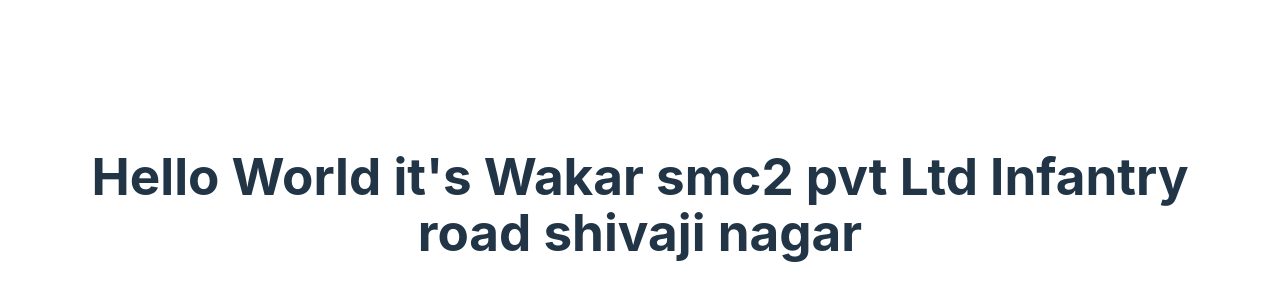
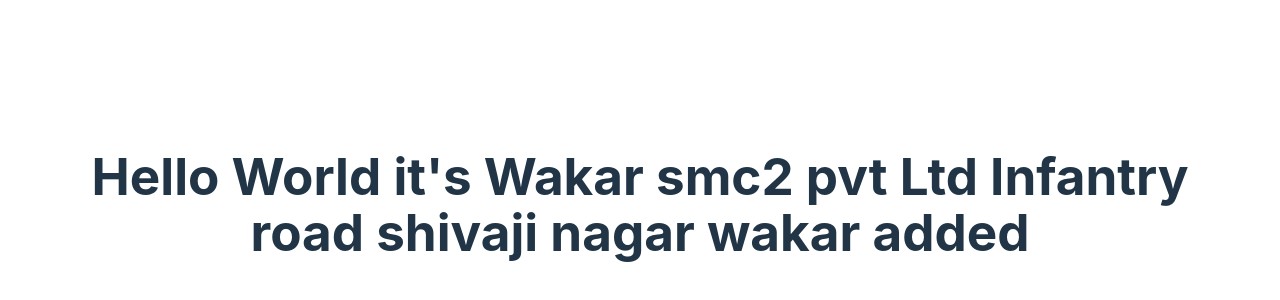
Before and after one commit to wakar-smc2/Test-Page, a React (Vite) app: page / in a window 1280 px wide. Shown: the part 196-496 px from the top of the page. Built offline with nearby package versions, Linux system fonts and the light colour scheme.

Commit message:
Update App.jsx

```diff
--- a/src/App.jsx
+++ b/src/App.jsx
@@ -8,7 +8,7 @@ function App() {
 
   return (
     <>
-      <h1>Hello World it's Wakar smc2 pvt Ltd Infantry road shivaji nagar</h1>
+      <h1>Hello World it's Wakar smc2 pvt Ltd Infantry road shivaji nagar wakar added</h1>
     </>
   )
 }
```
